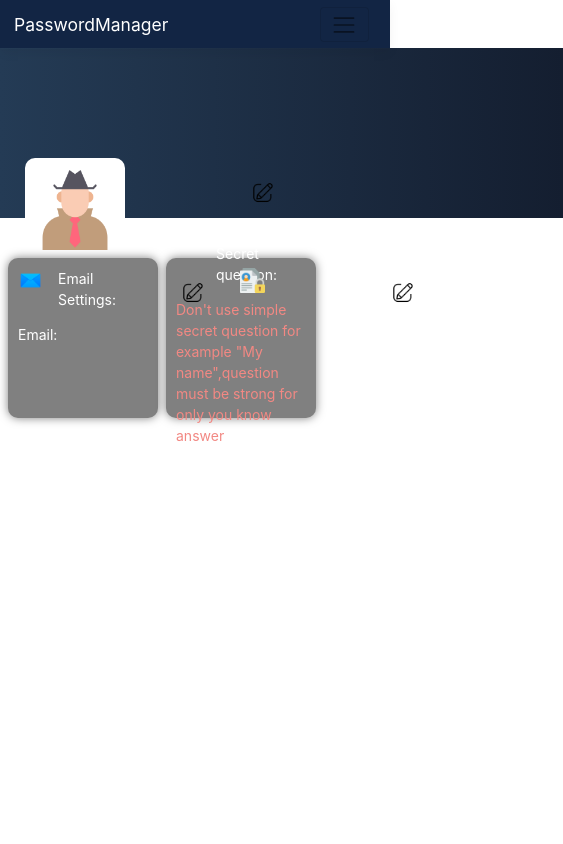
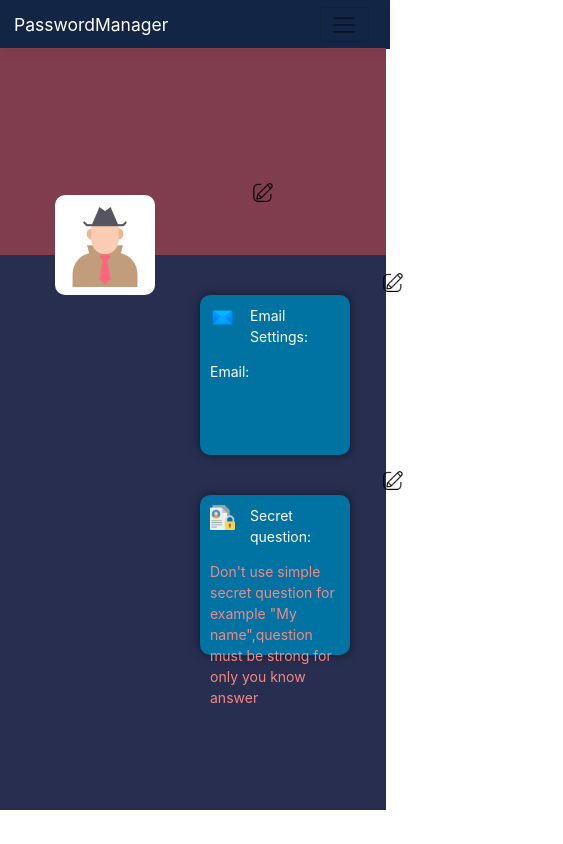
Before and after one commit to CasianovDenis/PasswordManager, a React (Create React App) app in the folder PasswordManager/ClientApp/: page /Settings in a window 390 px wide. Shown: the whole page, 563 px wide, since content can reach past the window. Built offline with nearby package versions, Linux system fonts and the light colour scheme; no server answers.

Commit message:
Added background color for all div

```diff
--- a/PasswordManager/ClientApp/src/components/Settings/Settings.module.css
+++ b/PasswordManager/ClientApp/src/components/Settings/Settings.module.css
@@ -1,43 +1,47 @@
 /*div*/
 .background_top_color {
     width: 121.4%;
-    height: 150px;
+    height: 23.8vh;
     margin-top: -16px;
+    background-color: #803d4d;
 
-    background: #141E30;
-    background: -webkit-linear-gradient(to right, #243B55, #141E30);
-    background: linear-gradient(to right, #243B55, #141E30);
 }
 
 .settings_user_photo {
-    width:10%;
+    width:100px;
    height:100px;
    background-color:white;
 
-
+   position:absolute;
    border-radius:10px;
     padding: 12px;
 
-margin-left:25px;
+margin-left:55px;
 margin-top:-60px;
 }
 
 .settings_div {
     width: 30%;
     height: 150px;
-    background-color: gray;
+    background-color: #0073a2;
     border-radius: 10px;
     padding: 10px;
     box-shadow: 0 0 10px rgba(0,0,0,0.5);
-    margin-left: 8px;
+    margin-left: 200px;
     float: left;
+    margin-top:40px;
+}
+
+.settings_color {
+    background-color: #272e50;
+    width: 121.4%;
+    height: 65.8vh;
 }
 
 /*img*/
-.image_user{
-    width:100%;
-    height:80px;
-
+.image_user {
+    width: 100%;
+    height: 80px;
 }
 
 .icon_mail{
@@ -48,8 +52,7 @@ height:25px;
 .secret_question_icon{
 width:25px;
 height:25px;
-position:absolute;
-left:370px;
+
 }
 
 .email_edit_icon {
@@ -57,7 +60,7 @@ left:370px;
     height: 25px;
     cursor: pointer;
     position: absolute;
-    left: 300px;
+    left: 500px;
     top: 270px;
 }
 
@@ -66,7 +69,7 @@ left:370px;
     height: 25px;
     cursor: pointer;
     position: absolute;
-    left: 650px;
+    left: 1030px;
     top: 270px;
 }
 
@@ -91,11 +94,11 @@ left:370px;
 
 
 
-@media(max-width:991px) {
+@media(max-width:700px) {
 
     .background_top_color {
-        width: 150%;
-        height: 170px;
+        width: 102.8%;
+        height: 24.5vh;
         margin-top: -15px;
     }
 
@@ -109,21 +112,25 @@ left:370px;
         height: 160px;
     }
 
+    .settings_color {
+
+        width: 102.8%;
+
+    }
+
     .secret_question_icon {
         width: 25px;
         height: 25px;
-        position: absolute;
-        left: 240px;
     }
 
     .email_edit_icon {
-        left: 180px;
-        top: 280px;
+        left: 380px;
+        top: 270px;
     }
 
     .secret_question_edit_icon {
-        left: 390px;
-        top: 280px;
+        left: 380px;
+        top: 468px;
     }
 
 
```
